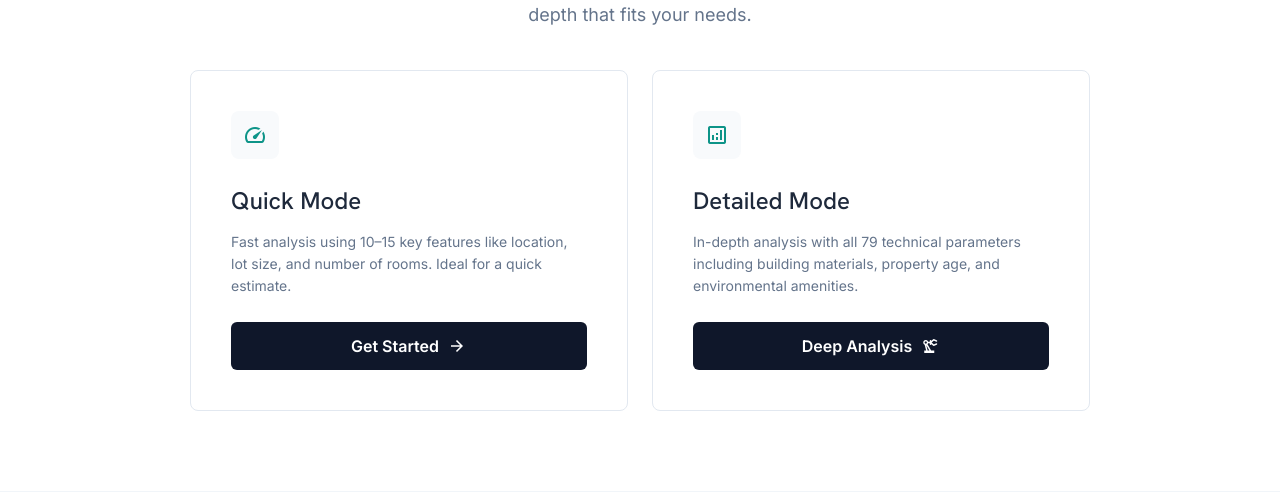
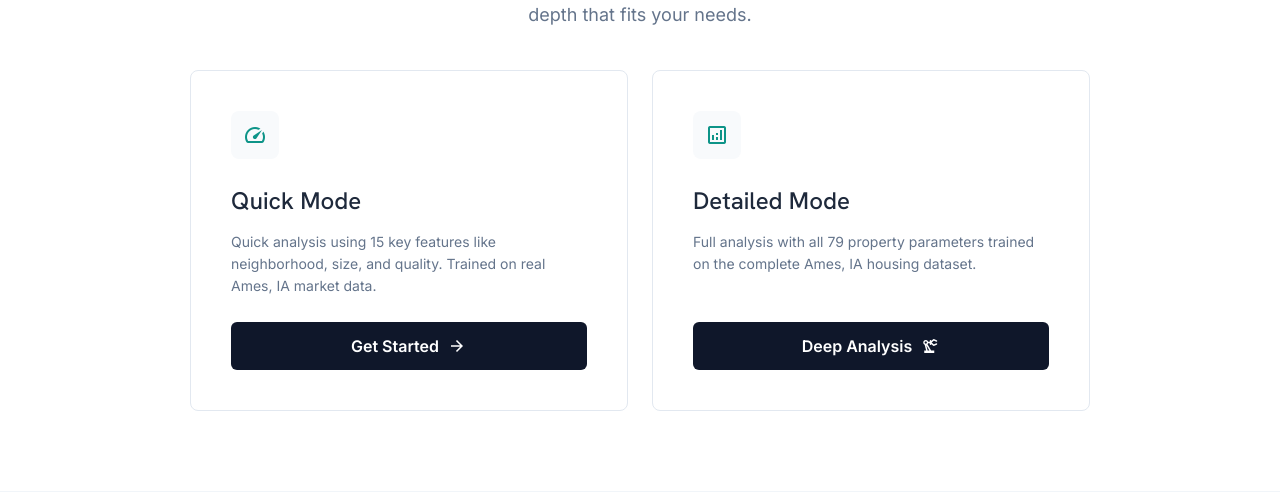
Before and after one commit to AkmalFazli27/house-prices-prediction, a FastAPI app: template app/templates/index.html in a window 1280 px wide. Shown: the part 316-808 px from the top of the page. Run offline with FastAPI, Linux system fonts and the light colour scheme; the template is opened without the code that fills it, so the values that code supplies are empty; parts of the project's set-up code (start-up, migrations or seed data) failed here and were passed over.

Commit message:
docs: update mode card descriptions for Ames, IA

```diff
--- a/app/templates/index.html
+++ b/app/templates/index.html
@@ -45,7 +45,7 @@
               <span class="material-symbols-outlined" aria-hidden="true">speed</span>
             </div>
             <h2>Quick Mode</h2>
-            <p>Fast analysis using 10&ndash;15 key features like location, lot size, and number of rooms. Ideal for a quick estimate.</p>
+            <p>Quick analysis using 15 key features like neighborhood, size, and quality. Trained on real Ames, IA market data.</p>
             <a href="/simple" class="btn">
               Get Started <span class="material-symbols-outlined" aria-hidden="true">arrow_forward</span>
             </a>
@@ -57,7 +57,7 @@
               <span class="material-symbols-outlined" aria-hidden="true">analytics</span>
             </div>
             <h2>Detailed Mode</h2>
-            <p>In-depth analysis with all 79 technical parameters including building materials, property age, and environmental amenities.</p>
+            <p>Full analysis with all 79 property parameters trained on the complete Ames, IA housing dataset.</p>
             <a href="/detail" class="btn">
               Deep Analysis <span class="material-symbols-outlined" aria-hidden="true">precision_manufacturing</span>
             </a>
```
